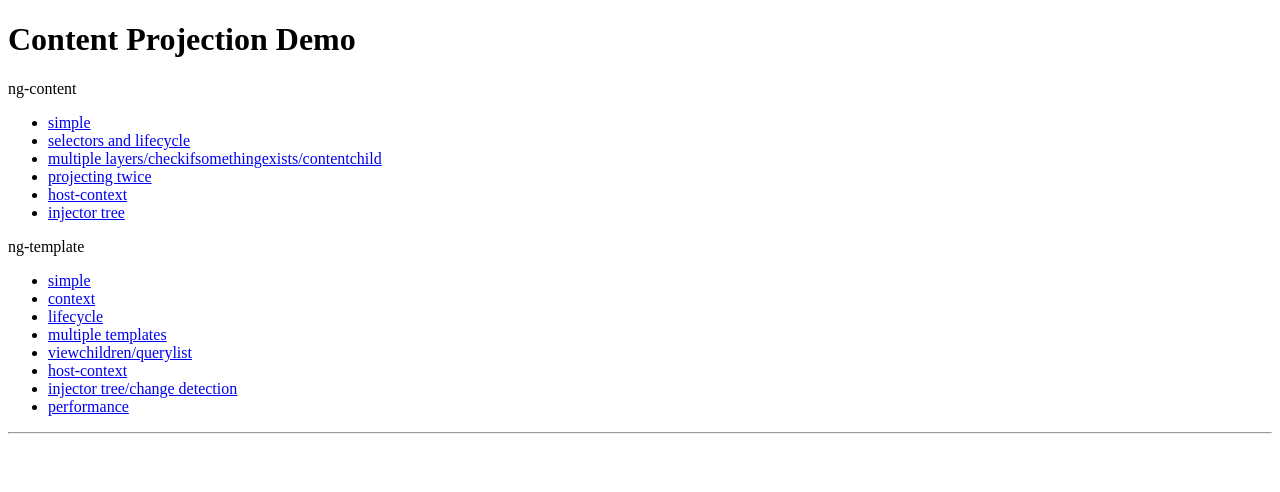
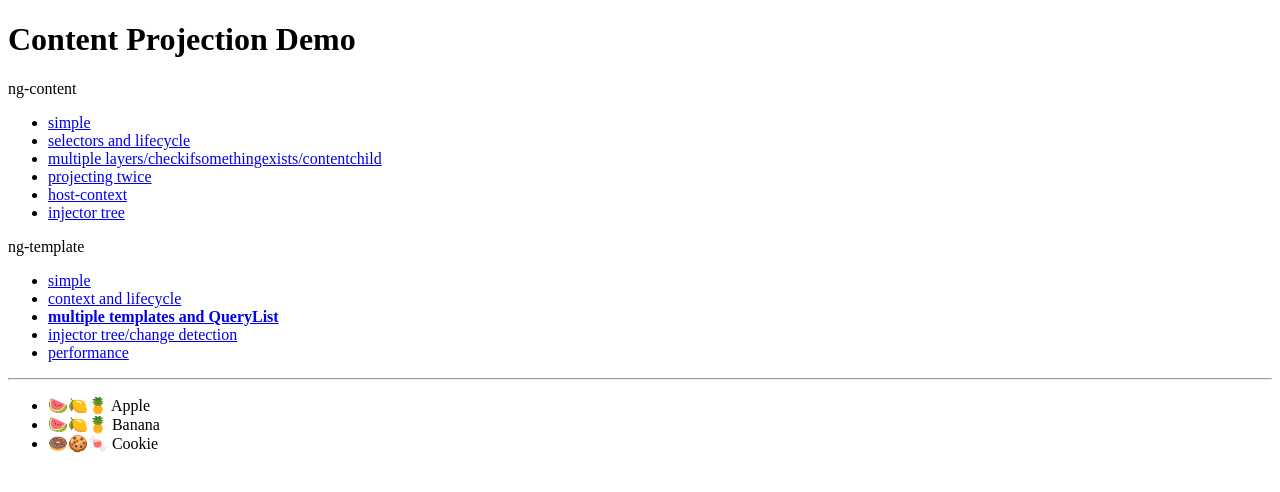
Before and after one commit to groma84/angular-content-injection-vortrag, an Angular app in the folder angular-app/: page /ng-template-multiple-templates in a window 1280 px wide. Before the commit this address led to /. Shown: the top 492 px of the page. Built offline with nearby package versions, Linux system fonts and the light colour scheme.

Commit message:
add multiple templates example

```diff
--- a/angular-app/src/app/app-routing.module.ts
+++ b/angular-app/src/app/app-routing.module.ts
@@ -7,6 +7,7 @@ import { NgContentSelectorsComponent } from './ng-content-selectors.component';
 import { NgContentSimpleComponent } from './ng-content-simple.component';
 import { NgContentTwoLayersComponent } from './ng-content-two-layers.component';
 import { NgTemplateContextComponent } from './ng-template-context.component';
+import { NgTemplateMultipleTemplatesComponent } from './ng-template-multiple-templates.component';
 import { NgTemplateSimpleComponent } from './ng-template-simple.component';
 
 const routes: Routes = [
@@ -19,6 +20,7 @@ const routes: Routes = [
 
   { path: 'ng-template-simple', component: NgTemplateSimpleComponent },
   { path: 'ng-template-context', component: NgTemplateContextComponent },
+  { path: 'ng-template-multiple-templates', component: NgTemplateMultipleTemplatesComponent },
 
 
 ];
--- a/angular-app/src/app/app.component.ts
+++ b/angular-app/src/app/app.component.ts
@@ -24,11 +24,8 @@ import { ChangeDetectionStrategy, Component } from "@angular/core";
       <span>ng-template</span>
       <ul>
         <li><a routerLink="/ng-template-simple" routerLinkActive="active">simple</a></li>
-        <li><a routerLink="/ng-template-context" routerLinkActive="active">context</a></li>
-        <li><a routerLink="/todo" routerLinkActive="active">lifecycle</a></li>
-        <li><a routerLink="/todo" routerLinkActive="active">multiple templates</a></li>
-        <li><a routerLink="/todo" routerLinkActive="active">viewchildren/querylist</a></li>
-        <li><a routerLink="/todo" routerLinkActive="active">host-context</a></li>
+        <li><a routerLink="/ng-template-context" routerLinkActive="active">context and lifecycle</a></li>
+        <li><a routerLink="/ng-template-multiple-templates" routerLinkActive="active">multiple templates and QueryList</a></li>
         <li><a routerLink="/todo" routerLinkActive="active">injector tree/change detection</a></li>
         <li><a routerLink="/todo" routerLinkActive="active">performance</a></li>
       </ul>
--- /dev/null
+++ b/angular-app/src/app/fruit-list-item.component.ts
@@ -0,0 +1,14 @@
+import { ChangeDetectionStrategy, Component, Input } from "@angular/core";
+
+@Component({
+  changeDetection: ChangeDetectionStrategy.OnPush,
+  selector: "app-fruit-list-item",
+  template: `
+    <style></style>
+    <li>🍉🍋🍍 {{ item?.name }}</li>
+  `,
+})
+export class FruitListItemComponent {
+  @Input()
+  item: {name: string} | undefined;
+}
--- a/angular-app/src/app/list-context.component.ts
+++ b/angular-app/src/app/list-context.component.ts
@@ -1,11 +1,14 @@
 import {
+  AfterContentChecked,
   AfterContentInit,
+  AfterViewChecked,
   AfterViewInit,
   ChangeDetectionStrategy,
   ChangeDetectorRef,
   Component,
   ContentChild,
   Input,
+  OnInit,
   TemplateRef,
   ViewChild,
 } from "@angular/core";
@@ -45,9 +48,28 @@ import {
     </ul>
   `,
 })
-export class ListContextComponent implements AfterContentInit {
+export class ListContextComponent
+  implements
+    OnInit,
+    AfterContentInit,
+    AfterContentChecked,
+    AfterViewInit,
+    AfterViewChecked {
+  ngOnInit(): void {
+    console.log("📄 ngOnInit");
+  }
+  ngAfterContentChecked(): void {
+    console.log("📄 ngAfterContentChecked");
+  }
+  ngAfterViewInit(): void {
+    console.log("📄 ngAfterViewInit");
+  }
+  ngAfterViewChecked(): void {
+    console.log("📄 ngAfterViewChecked");
+  }
   ngAfterContentInit(): void {
-    console.log("template", this.template);
+    console.log("📄 ngAfterContentInit");
+    console.log("📄 template", this.template);
   }
 
   @Input()
--- /dev/null
+++ b/angular-app/src/app/list-item.component.ts
@@ -0,0 +1,43 @@
+import { AfterContentChecked, AfterContentInit, AfterViewChecked, AfterViewInit, ChangeDetectionStrategy, Component, Input, OnInit } from "@angular/core";
+
+@Component({
+  changeDetection: ChangeDetectionStrategy.OnPush,
+  selector: "app-list-item",
+  template: `
+    <style></style>
+    <li [ngStyle]="{ 'font-weight': first ? 'bold' : 'normal' }">
+      {{ index }} {{ item }}
+    </li>
+  `,
+})
+export class ListItemComponent<T> implements
+OnInit,
+AfterContentInit,
+AfterContentChecked,
+AfterViewInit,
+AfterViewChecked {
+  ngOnInit(): void {
+    console.log("🏷️ ngOnInit");
+  }
+  ngAfterContentInit(): void {
+    console.log("🏷️ ngAfterContentInit");
+  }
+  ngAfterContentChecked(): void {
+    console.log("🏷️ ngAfterContentChecked");
+  }
+  ngAfterViewInit(): void {
+    console.log("🏷️ ngAfterViewInit");
+  }
+  ngAfterViewChecked(): void {
+    console.log("🏷️ ngAfterViewChecked");
+  }
+
+  @Input()
+  item: T | undefined;
+
+  @Input()
+  first: boolean | undefined;
+
+  @Input()
+  index: number | undefined;
+}
--- /dev/null
+++ b/angular-app/src/app/list-multiple-templates.component.ts
@@ -0,0 +1,47 @@
+import {
+  ContentChildren,
+  QueryList,
+  AfterContentInit,
+  ChangeDetectionStrategy,
+  Component,
+  Input,
+  TemplateRef,
+} from "@angular/core";
+import { TemplateTypeDirective } from "./template-type.directive";
+
+@Component({
+  changeDetection: ChangeDetectionStrategy.OnPush,
+  selector: "app-list-multiple-templates",
+  template: `
+    <style></style>
+
+    <ul>
+      <div *ngFor="let item of items">
+        <ng-template
+          [ngTemplateOutlet]="itemTemplates.get(item.type) || null"
+          [ngTemplateOutletContext]="{ $implicit: item }"
+        >
+        </ng-template>
+      </div>
+    </ul>
+  `,
+})
+export class ListMultipleTemplatesComponent implements AfterContentInit {
+  public itemTemplates = new Map<string, TemplateRef<any>>();
+
+  @Input()
+  items: any[] = [];
+
+  /*
+  / If you are listening to QueryList's observable updates things are not as clear cut:
+  / updates are often late, and already removed things are still showing up - and the order is never guaranteed!
+  */
+  @ContentChildren(TemplateTypeDirective)
+  templates!: QueryList<TemplateTypeDirective>;
+
+  ngAfterContentInit(): void {
+    this.templates.toArray().forEach((v: TemplateTypeDirective) => {
+      this.itemTemplates.set(v.templateType, v.template);
+    });
+  }
+}
--- a/angular-app/src/app/ng-template-context.component.ts
+++ b/angular-app/src/app/ng-template-context.component.ts
@@ -7,11 +7,12 @@ import { ChangeDetectionStrategy, Component } from "@angular/core";
     <style></style>
     <app-list-context [items]="['Apple', 'Banana', 'Cookie']">
       <ng-template let-item let-index="index" let-first="first">
-        <li [ngStyle]="{ 'font-weight': first ? 'bold' : 'normal' }">
-          {{ index }} {{ item }}
-        </li>
-      </ng-template></app-list-context
-    >
+        <app-list-item
+          [first]="first"
+          [index]="index"
+          [item]="item"
+        ></app-list-item> </ng-template
+    ></app-list-context>
   `,
 })
 export class NgTemplateContextComponent {}
--- /dev/null
+++ b/angular-app/src/app/ng-template-multiple-templates.component.ts
@@ -0,0 +1,26 @@
+import { ChangeDetectionStrategy, Component } from "@angular/core";
+
+@Component({
+  changeDetection: ChangeDetectionStrategy.OnPush,
+  selector: "app-ng-template-multiple-templates",
+  template: `
+    <style></style>
+    <app-list-multiple-templates
+      [items]="[
+        { name: 'Apple', type: 'fruit' },
+        { name: 'Banana', type: 'fruit' },
+        { name: 'Cookie', type: 'sweets' }
+      ]"
+    >
+      <!-- if there is no corresponding template found the item is silently not displayed at all! -->
+      <ng-template let-item [templateType]="'fruit'">
+        <app-fruit-list-item [item]="item"></app-fruit-list-item>
+      </ng-template>
+
+      <ng-template let-item [templateType]="'sweets'">
+        <app-sweets-list-item [item]="item"></app-sweets-list-item>
+      </ng-template>
+    </app-list-multiple-templates>
+  `,
+})
+export class NgTemplateMultipleTemplatesComponent {}
--- /dev/null
+++ b/angular-app/src/app/sweets-list-item.component.ts
@@ -0,0 +1,14 @@
+import { ChangeDetectionStrategy, Component, Input } from "@angular/core";
+
+@Component({
+  changeDetection: ChangeDetectionStrategy.OnPush,
+  selector: "app-sweets-list-item",
+  template: `
+    <style></style>
+    <li>🍩🍪🍬 {{ item?.name }}</li>
+  `,
+})
+export class SweetsListItemComponent {
+  @Input()
+  item: {name: string} | undefined;
+}
--- /dev/null
+++ b/angular-app/src/app/template-type.directive.ts
@@ -0,0 +1,8 @@
+import { Input, Directive, TemplateRef } from "@angular/core";
+
+@Directive({ selector: "[templateType]" })
+export class TemplateTypeDirective {
+  @Input() templateType: string = "";
+
+  constructor(public readonly template: TemplateRef<any>) {}
+}
```
Also changed, not shown: angular-app/src/app/app.module.ts (+13 -1 lines).
